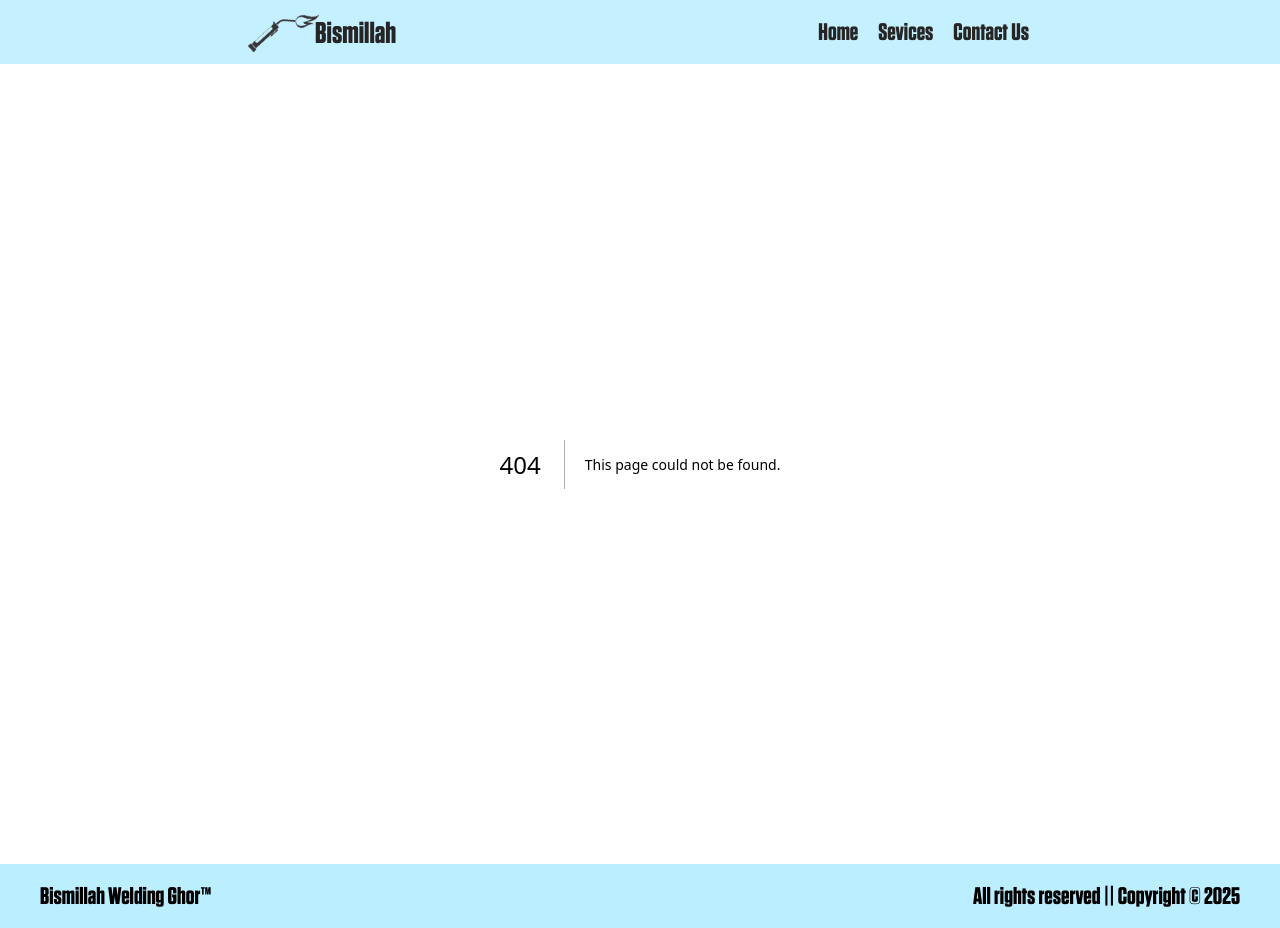
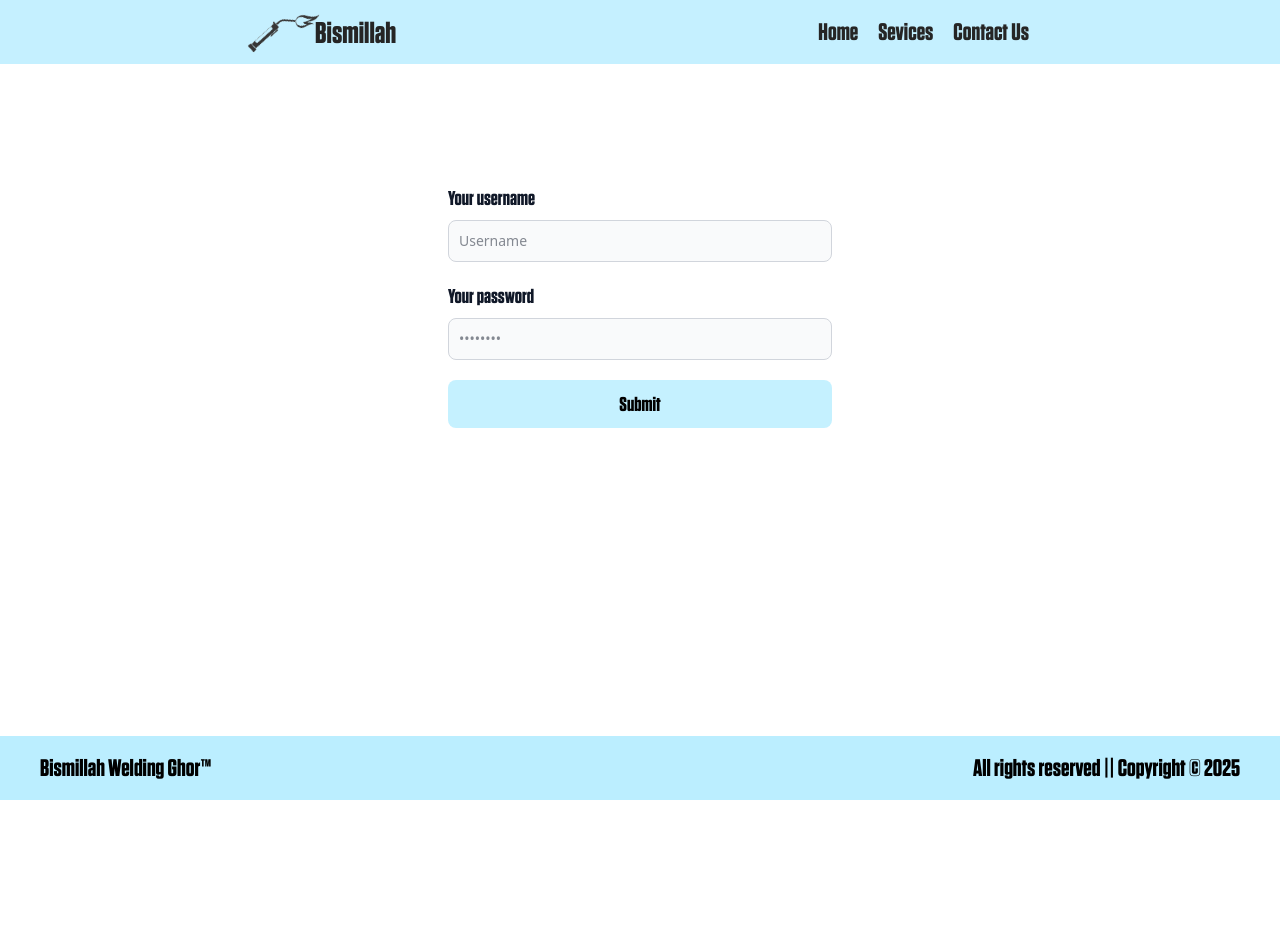
Before and after one commit to Jotirmoy69/bismillahWeldingghor, a Next.js app: page /login in a window 1280 px wide. Before the commit this address had no page. After the commit the page ends 800 px from the top, so only its background shows below. Built offline with nearby package versions, Linux system fonts and the light colour scheme.

Commit message:
login system

```diff
--- a/Components/Footer.js
+++ b/Components/Footer.js
@@ -1,11 +1,11 @@
 import React from 'react'
-
+import Link from 'next/link'
 const Footer = () => {
   return (
     <footer>
       <div className='w-full h-16 bg-[#BBEEFF] md:px-10 px-4 flex items-center justify-between font-[valorant] md:text-2xl text-xs'>
         <h1>Bismillah Welding Ghor™</h1>
-        <h1>All rights reserved || Copyright © 2025</h1>
+        <h1>All rights reserved || Copyright <span> <Link href={"/login"}>©</Link></span> 2025</h1>
 
       </div>
     </footer>
--- /dev/null
+++ b/app/api/mongodb/route.js
@@ -0,0 +1,38 @@
+'use server'
+import { MongoClient } from "mongodb";
+import { NextResponse } from "next/server";
+
+// Replace with your connection string in .env
+
+export async function POST(request) {
+  const uri = process.env.MONGODB_URI;
+  const body = await request.json(); // Parse incoming request body
+
+  const client = new MongoClient(uri);
+
+  try {
+    await client.connect();
+
+    const database = client.db("employee");
+    const collection = database.collection("admin");
+
+    const user = await collection.findOne({
+      username: body.username,
+      password: body.password,
+    });
+
+    if (!user) {
+      return NextResponse.json({ message: "Invalid credentials" }, { status: 401 });
+    }
+    return NextResponse.json({ message: "Login successful" }, { status: 200 });
+
+
+
+
+  } catch (error) {
+    console.error(error);
+    return NextResponse.json({ error: "Internal Server Error" }, { status: 500 });
+  } finally {
+    await client.close();
+  }
+}
--- /dev/null
+++ b/app/dashboard/page.js
@@ -0,0 +1,11 @@
+import React from 'react'
+
+const page = () => {
+  return (
+    <div>
+
+    </div>
+  )
+}
+
+export default page
--- a/app/globals.css
+++ b/app/globals.css
@@ -4,3 +4,8 @@
     font-family: "valorant";
     src: url("/Tungsten-Bold_Web.woff2")
 }
+
+
+.login{
+    height: calc(100vh - 64px - 64px);
+}
--- /dev/null
+++ b/app/login/page.js
@@ -0,0 +1,78 @@
+"use client";
+import axios from "axios";
+import { ToastContainer, toast } from "react-toastify";
+import React from "react";
+import { useRouter } from "next/navigation";
+
+const page = () => {
+    const router = useRouter();
+  const handleSubmit = async (e) => {
+    e.preventDefault();
+
+    const username = e.target.username.value;
+    const password = e.target.password.value;
+
+    try {
+      const res = await axios.post("/api/mongodb",{ username, password },{ headers: { "Content-Type": "application/json" } } // Add headers in the config object
+      );
+
+      toast.success(res.message);
+
+       if(res.status === 200){
+        router.push("/dashboard");
+       }
+    } catch (error) {
+      console.error(error); // Log any errors
+      toast.error("Failed to submit data"); // Show error message
+    }
+  };
+
+  return (
+    <section className="login h-screen">
+      <form className="max-w-sm mx-auto pt-30" onSubmit={handleSubmit}>
+        <div className="mb-5">
+          <label
+            htmlFor="username"
+            className="block mb-2 text-xl font-medium text-gray-900 font-[valorant]"
+          >
+            Your username
+          </label>
+          <input
+            type="text"
+            name="username"
+            id="username"
+            className="bg-gray-50 border border-gray-300 text-gray-900 text-sm rounded-lg focus:ring-blue-500 focus:border-blue-500 block w-full p-2.5 dark:focus:ring-blue-500 dark:focus:border-blue-500"
+            placeholder="Username"
+            required
+          />
+        </div>
+        <div className="mb-5">
+          <label
+            htmlFor="password"
+            className="block mb-2 text-xl font-medium text-gray-900  font-[valorant]"
+          >
+            Your password
+          </label>
+          <input
+            type="password"
+            name="password"
+            id="password"
+            className="bg-gray-50 border border-gray-300 text-gray-900 text-sm rounded-lg focus:ring-blue-500 focus:border-blue-500 block w-full p-2.5 dark:focus:ring-blue-500 dark:focus:border-blue-500"
+            placeholder="••••••••"
+            required
+          />
+        </div>
+
+        <button
+          type="submit"
+          className="text-black hover:bg-sky-300 transition-all duration-200 bg-[#C5F1FF] font-[valorant] focus:ring-4 focus:outline-none  font-medium rounded-lg text-xl w-full px-5 py-2.5 text-center "
+        >
+          Submit
+        </button>
+      </form>
+      <ToastContainer />
+    </section>
+  );
+};
+
+export default page;
--- a/package.json
+++ b/package.json
@@ -10,8 +10,10 @@
   },
   "dependencies": {
     "@gsap/react": "^2.1.2",
+    "axios": "^1.8.4",
     "gsap": "^3.12.7",
     "locomotive-scroll": "^4.1.4",
+    "mongodb": "6.15",
     "motion": "^12.6.3",
     "next": "15.2.4",
     "react": "^19.0.0",
```
Also changed, not shown: 1 other file (tests, documents, lock files or other folders).
